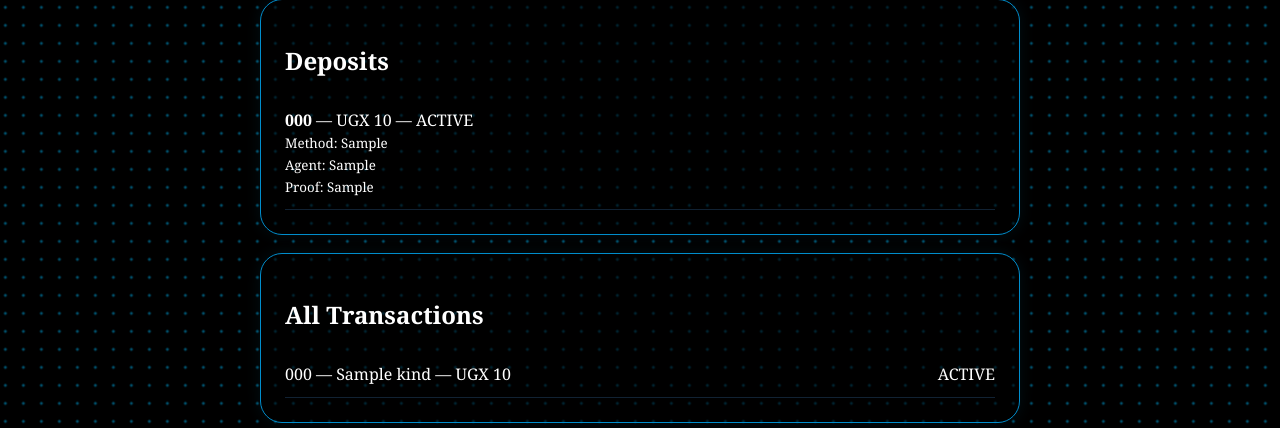
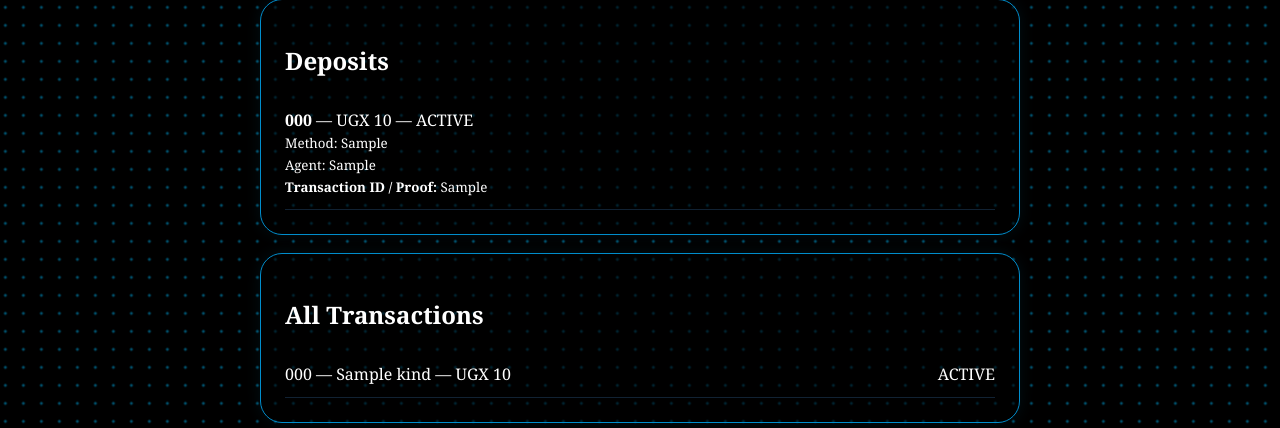
Before and after one commit to Codex700com/Codex700com, a Python web app: template templates/admin.html in a window 1280 px wide. Shown: the part 1282-1710 px from the top of the page. Run offline with Jinja, Linux system fonts and the light colour scheme; the template is opened without the code that fills it: most values are stand-ins (such as "Sample title", 1, 10 or a date in 2020).

Commit message:
Show deposit transaction ID in admin

```diff
--- a/templates/admin.html
+++ b/templates/admin.html
@@ -77,7 +77,7 @@
 <strong>{{t.phone}}</strong> — UGX {{'%.0f'|format(t.amount)}} — {{t.status or t.deposit_status}}
 {% if t.deposit_method %}<br><small>Method: {{t.deposit_method}}</small>{% endif %}
 {% if t.deposit_agent %}<br><small>Agent: {{t.deposit_agent}}</small>{% endif %}
-{% if t.deposit_proof %}<br><small>Proof: {{t.deposit_proof}}</small>{% endif %}
+{% if t.deposit_proof %}<br><small><b>Transaction ID / Proof:</b> {{t.deposit_proof}}</small>{% endif %}
 </div>
 {% if t.status=="PENDING" %}
 <span>
```
